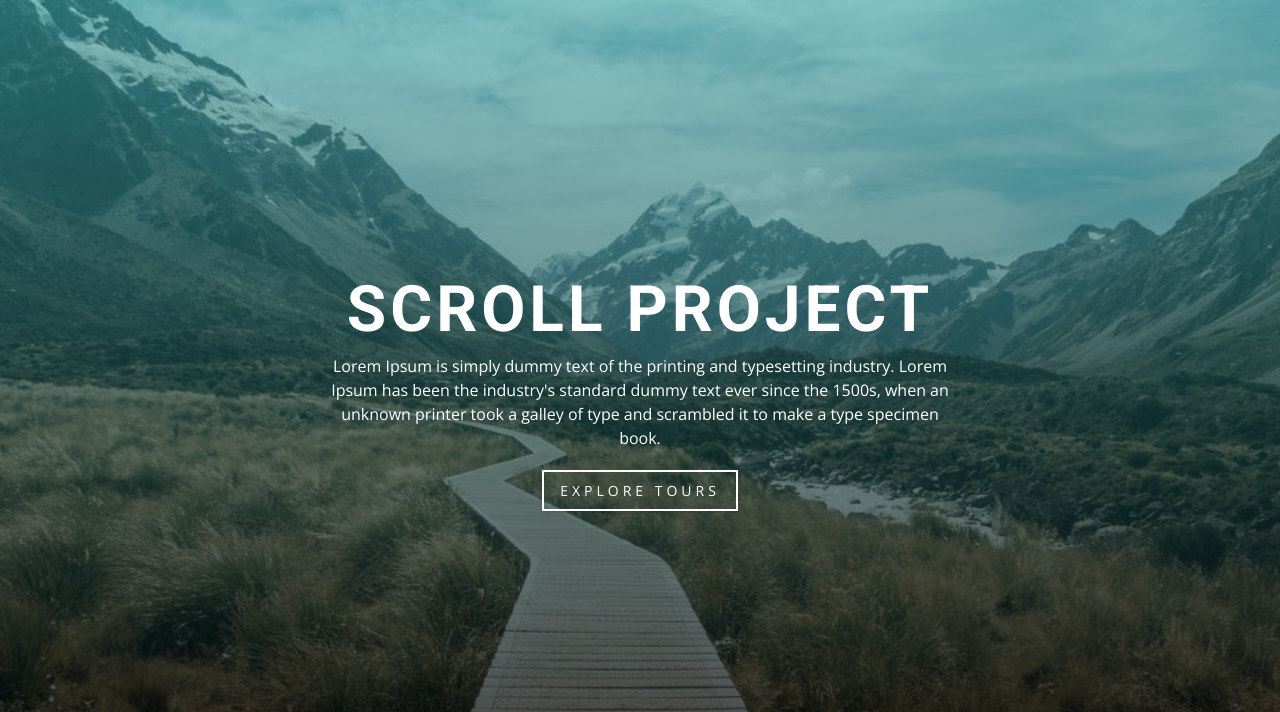
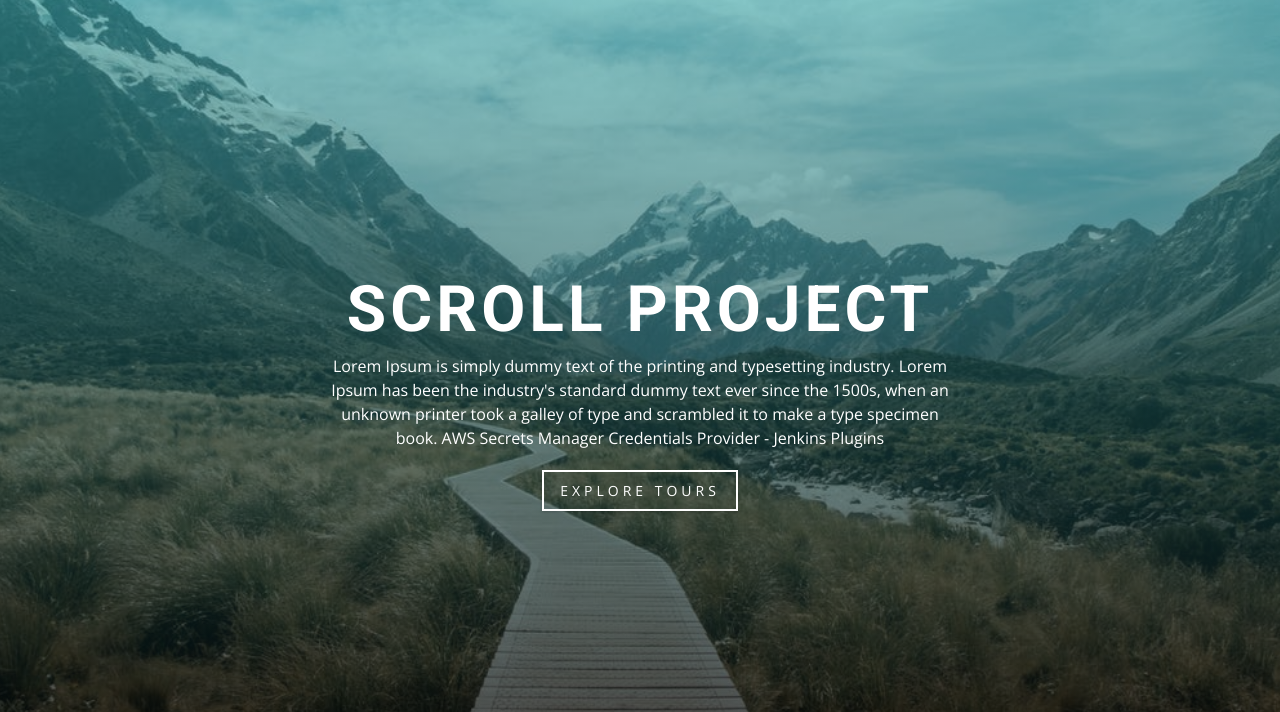
Before and after one commit to chau11ece/GitJenkinsIntegration, a plain HTML site: page index.html in a window 1280 px wide. Shown: the part 88-800 px from the top of the page. Drawn offline with nearby package versions, Linux system fonts and the light colour scheme.

Commit message:
upd index.html

```diff
--- a/index.html
+++ b/index.html
@@ -51,7 +51,8 @@
             <div class="container">
                 <h1>scroll project</h1>
                 <p>
-                    Lorem Ipsum is simply dummy text of the printing and typesetting industry. Lorem Ipsum has been the industry's standard dummy text ever since the 1500s, when an unknown printer took a galley of type and scrambled it to make a type specimen book.
+                    Lorem Ipsum is simply dummy text of the printing and typesetting industry. Lorem Ipsum has been the industry's standard dummy text ever since the 1500s, when an unknown printer took a galley of type and scrambled it to make a type specimen book. AWS Secrets
+                    Manager Credentials Provider - Jenkins Plugins
                 </p>
                 <a href="#tours" class="scroll-link btn btn-white">explore tours</a>
             </div>
```
